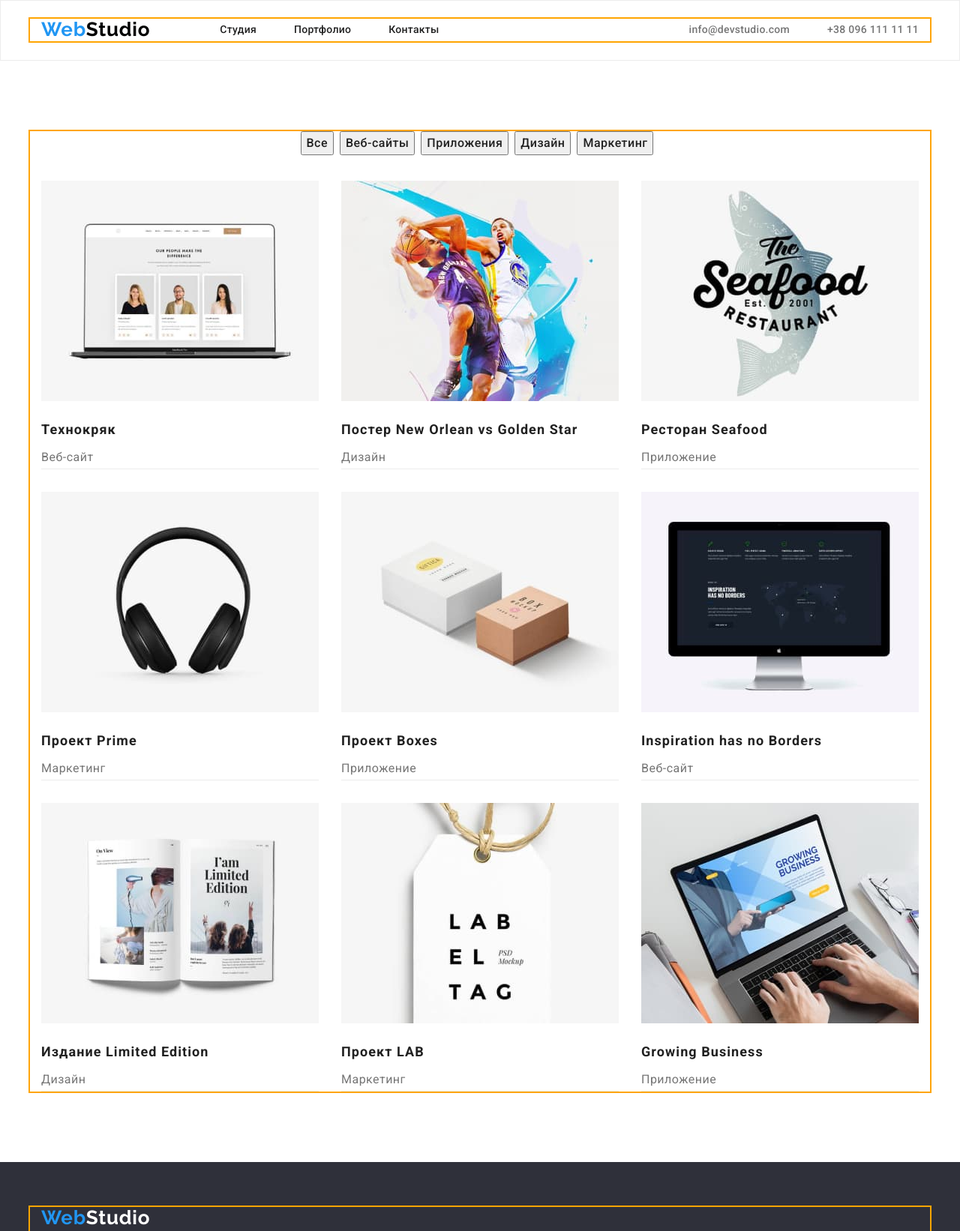
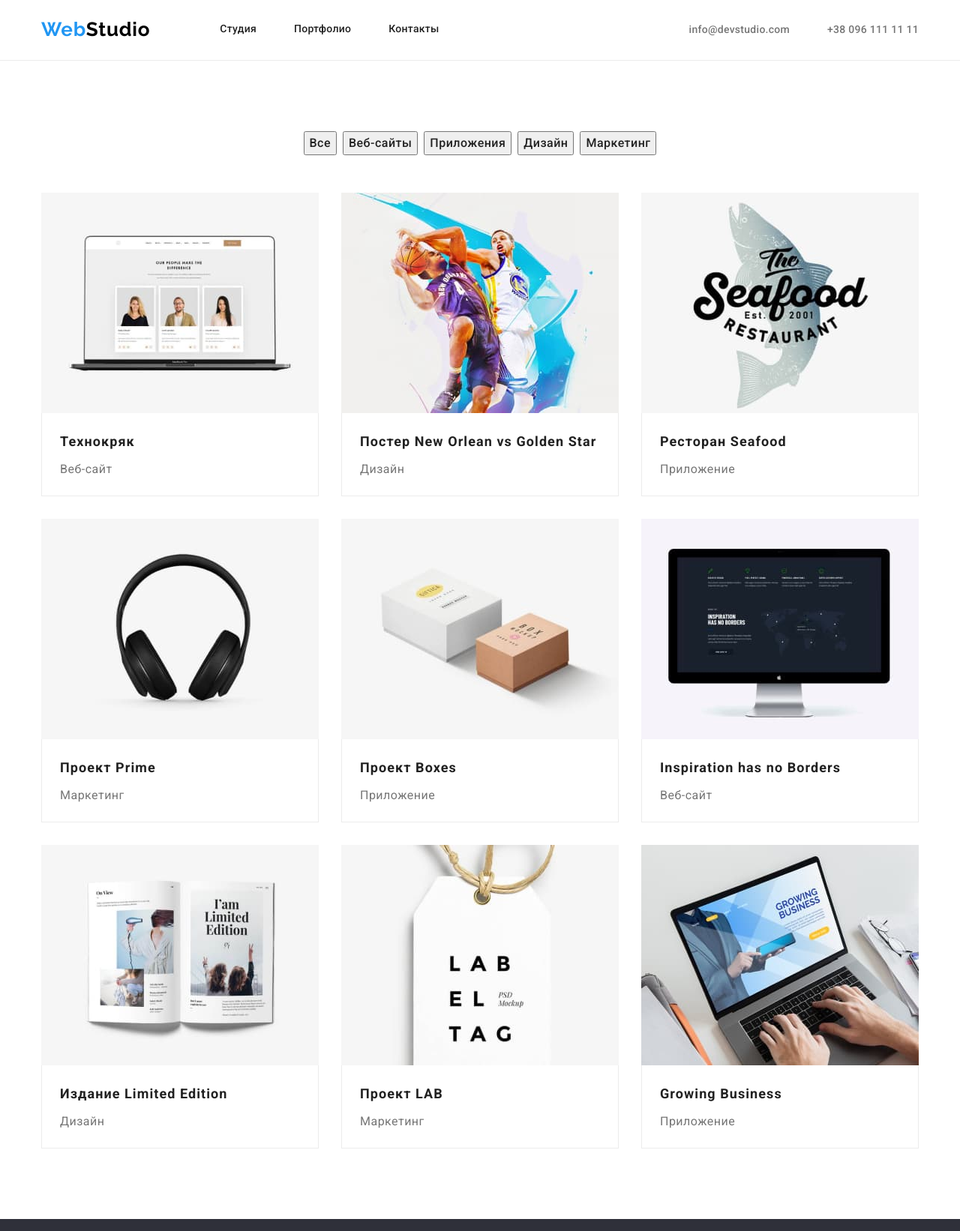
Before and after one commit to Svieshnikova/goit-markup-hw-03, a plain HTML site: page portfolio.html in a window 1280 px wide. Shown: the top 1642 px of the page at 75% size. Drawn offline with nearby package versions, Linux system fonts and the light colour scheme.

Commit message:
Правки

```diff
--- a/css/styles.css
+++ b/css/styles.css
@@ -49,7 +49,7 @@ img {
   padding-right: 15px;
   padding-left: 15px;
   margin: 0 auto;
-  outline: 2px solid orange;
+  /* outline: 2px solid orange; */
 }
 /* ----Header---- */
 
@@ -57,7 +57,7 @@ img {
   font-family: Raleway, sans-serif;
   font-weight: 700;
   font-size: 26px;
-  line-height: 1, 19;
+  line-height: 1.19;
   letter-spacing: 0.03em;
   color: var(--second-color);
   margin-right: 93px;
@@ -71,7 +71,7 @@ img {
 .header {
   padding-top: 24px;
   padding-bottom: 25px;
-  border: 1px solid #ececec;
+  border-bottom: 1px solid #ececec;
 }
 .header-conteiner {
   display: flex;
@@ -112,7 +112,7 @@ img {
 
 /* ---------Hero--------- */
 .hero {
-  padding: 200px 0 280px 0;
+  padding: 200px 0;
   background-color: var(--background-color);
 }
 .hero-title {
@@ -159,10 +159,9 @@ img {
 
 .features-list {
   display: flex;
-  flex-wrap: wrap;
 }
 .features-items {
-  flex-basis: calc(100% / 4 - 30px);
+  flex-basis: calc((100% - 90px) / 4);
 }
 .features-items:not(:nth-child(4)) {
   margin-right: 30px;
@@ -214,12 +213,17 @@ img {
   flex-wrap: wrap;
 }
 .team-item {
+  background-color: #ffffff;
   flex-basis: calc(100% / 4 - 30px);
+  box-shadow: 0px 1px 3px rgba(0, 0, 0, 0.12), 0px 1px 1px rgba(0, 0, 0, 0.14),
+    0px 2px 1px rgba(0, 0, 0, 0.2);
+  border-radius: 0px 0px 4px 4px;
 }
 .team-item:not(:nth-child(4)) {
   margin-right: 30px;
 }
 .team {
+  background-color: #f5f4fa;
   font-weight: 700;
   font-size: 36px;
   line-height: 1.16;
@@ -263,6 +267,14 @@ img {
   padding-top: 60px;
   padding-bottom: 60px;
 }
+.logo-second {
+  font-family: Raleway, sans-serif;
+  font-weight: 700;
+  font-size: 26px;
+  line-height: 1.19;
+  letter-spacing: 0.03em;
+  color: var(--second-color);
+}
 .address {
   margin-top: 20px;
 }
@@ -284,6 +296,9 @@ img {
   color: rgba(255, 255, 255, 0.6);
   margin-bottom: 9px;
 }
+.address-item:last-child {
+  margin-bottom: 0;
+}
 
 /* ------Portfolio-------- */
 
@@ -294,7 +309,6 @@ img {
   text-align: center;
   letter-spacing: 0.03em;
   color: var(--title-color);
-  margin-right: 8px;
 }
 .button-item:hover,
 .button-item:focus {
@@ -307,8 +321,10 @@ img {
   display: flex;
   flex-wrap: wrap;
   justify-content: center;
-  padding-top: 0;
-  padding-bottom: 34px;
+  margin-bottom: 50px;
+}
+.portfolio-item:not(:last-child) {
+  margin-right: 8px;
 }
 
 .servis-list {
@@ -325,7 +341,10 @@ img {
   margin-bottom: 30px;
 }
 .card {
+  padding: 20px 24px;
   border-bottom: 1px solid #ececec;
+  border-left: 1px solid #ececec;
+  border-right: 1px solid #ececec;
 }
 .servis-title {
   font-weight: 700;
@@ -333,7 +352,6 @@ img {
   line-height: 2;
   letter-spacing: 0.06em;
   color: var(--title-color);
-  margin-top: 20px;
   margin-bottom: 4px;
 }
 .servis-text {
--- a/portfolio.html
+++ b/portfolio.html
@@ -30,19 +30,19 @@
         </div>
     </header>
     <main>
-        <section class="section portfolio">
-
+        <section class="section">
+        <div class="conteiner">
 
 
             <h1 class="visually-hidden">Портфолио</h1>
-            <h2 class="visually-hidden">Портфолио</h2>
-        <div class="conteiner">
+
+
             <ul class="list portfolio-list">
-                    <li><button type="button" class="button-item">Все</button></li>
-                    <li><button type="button" class="button-item">Веб-сайты</button></li>
-                    <li><button type="button" class="button-item">Приложения</button></li>
-                    <li><button type="button" class="button-item">Дизайн</button></li>
-                    <li><button type="button" class="button-item">Маркетинг</button></li>
+                    <li class="portfolio-item"><button type="button" class="button-item">Все</button></li>
+                    <li class="portfolio-item"><button type="button" class="button-item">Веб-сайты</button></li>
+                    <li class="portfolio-item"><button type="button" class="button-item">Приложения</button></li>
+                    <li class="portfolio-item"><button type="button" class="button-item">Дизайн</button></li>
+                    <li class="portfolio-item"><button type="button" class="button-item">Маркетинг</button></li>
                  </ul>
 
 
@@ -149,7 +149,7 @@
 <footer class="footer">
     <div class="conteiner">
 
-        <a href="" class="logo link">Web<span class="logo-light">Studio</span></a>
+        <a href="" class="logo-second link">Web<span class="logo-light">Studio</span></a>
         <address class="address">
             <ul class="list navigation">
                 <li class="address-map"><a class="link" href="https://goo.gl/maps/91BT5qwoaYXoo1Ds5" target="_blank"
```
Also changed, not shown: index.html (+2 -2 lines).
